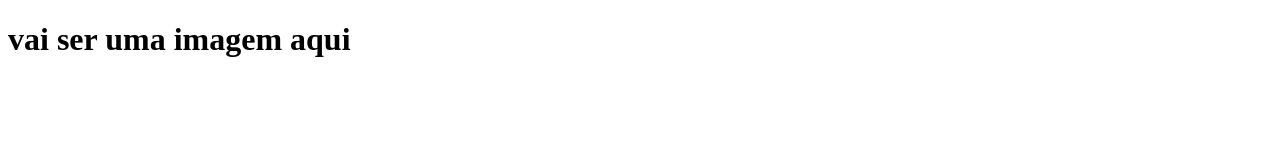
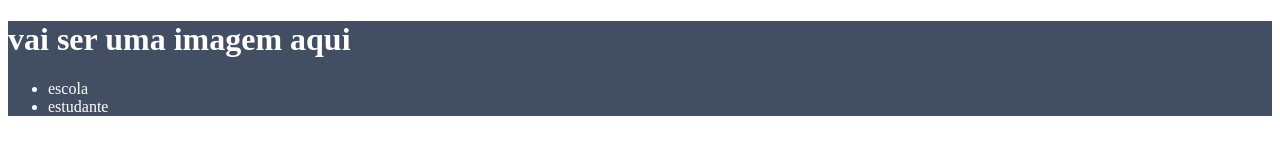
Before and after one commit to higenesio/site-escola, a plain HTML site: page index.html in a window 1280 px wide. Drawn offline with Linux system fonts and the light colour scheme.

Commit message:
cabeçalho part 2

```diff
--- a/index.html
+++ b/index.html
@@ -5,8 +5,17 @@
     <meta http-equiv="X-UA-Compatible" content="IE=edge">
     <meta name="viewport" content="width=device-width, initial-scale=1.0">
     <title>Document</title>
+    <link rel="stylesheet" href="style.css">
 </head>
 <body>
-    <h1>vai ser uma imagem aqui</h1>
+    <header>
+         <h1>vai ser uma imagem aqui</h1>
+         <ul>
+            <li>escola</li>
+            <li>estudante</li>
+         </ul>
+    </header>
+
+
 </body>
 </html>
--- a/style.css
+++ b/style.css
@@ -0,0 +1,4 @@
+header {
+    background-color: #424E61;
+    color: white;
+}
```
